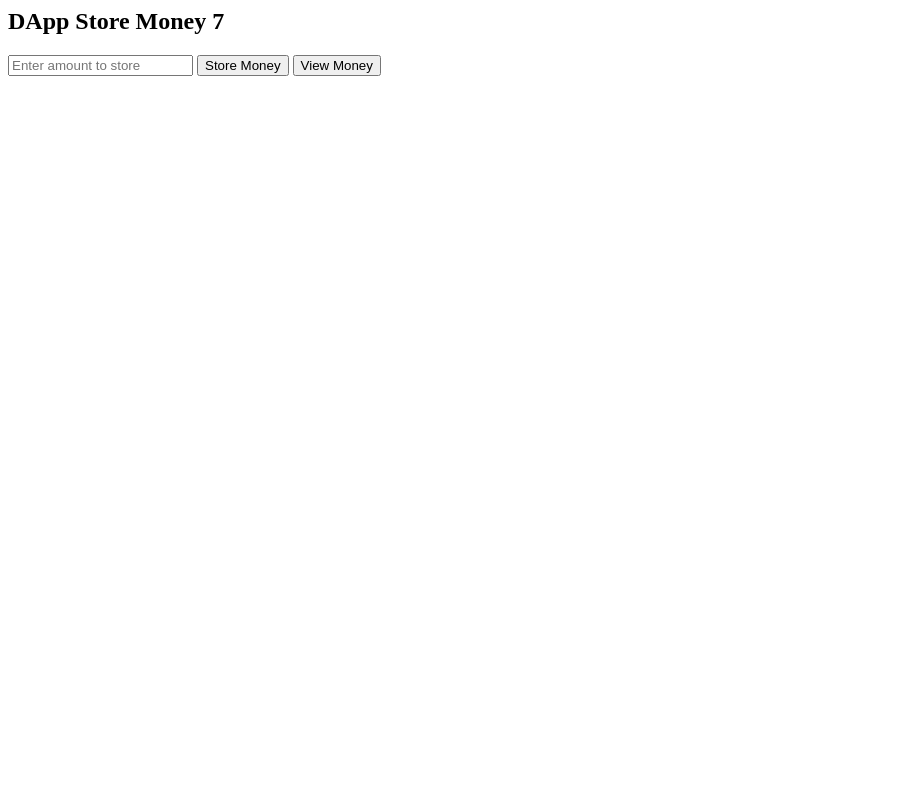
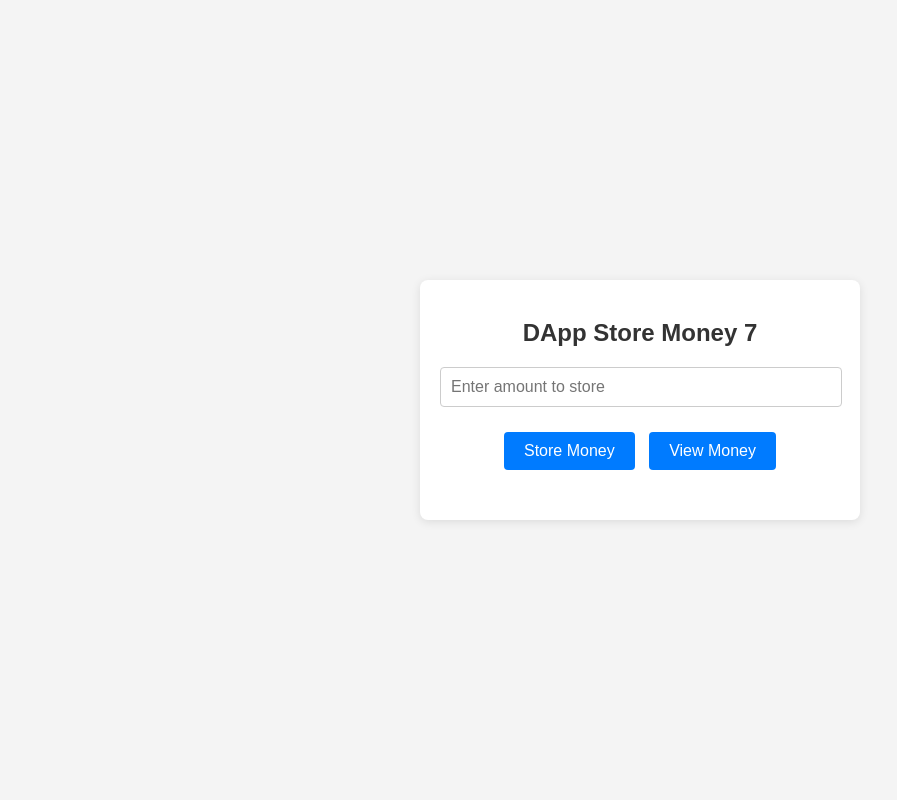
Before and after one commit to teohteiktoe/20240823-dapp, a Flask app: page / in a window 1280 px wide. Shown: the whole page, without its empty margins (0-897 px from the left). Run offline with Flask 3, Linux system fonts and the light colour scheme; some libraries are stand-ins or nearby versions.

Commit message:
Update index.html

```diff
--- a/templates/index.html
+++ b/templates/index.html
@@ -1,16 +1,89 @@
+<!DOCTYPE html>
+<html lang="en">
+<head>
+    <meta charset="UTF-8">
+    <meta name="viewport" content="width=device-width, initial-scale=1.0">
+    <title>DApp Store Money 7</title>
+    <style>
+        body {
+            font-family: Arial, sans-serif;
+            background-color: #f4f4f4;
+            display: flex;
+            justify-content: center;
+            align-items: center;
+            height: 100vh;
+            margin: 0;
+        }
+        .container {
+            background-color: #ffffff;
+            padding: 20px;
+            border-radius: 8px;
+            box-shadow: 0 2px 10px rgba(0, 0, 0, 0.1);
+            width: 90%;
+            max-width: 400px;
+            text-align: center;
+        }
+        h2 {
+            color: #333;
+            margin-bottom: 20px;
+        }
+        input[type="number"] {
+            width: calc(100% - 20px);
+            padding: 10px;
+            margin-bottom: 15px;
+            border: 1px solid #ccc;
+            border-radius: 4px;
+            font-size: 16px;
+        }
+        .btn {
+            padding: 10px 20px;
+            background-color: #007bff;
+            color: #fff;
+            border: none;
+            border-radius: 4px;
+            cursor: pointer;
+            font-size: 16px;
+            margin: 10px 5px;
+            transition: background-color 0.3s;
+        }
+        .btn:hover {
+            background-color: #0056b3;
+        }
+        p {
+            font-size: 16px;
+            color: #555;
+            margin-top: 20px;
+        }
+        @media (min-width: 768px) {
+            .container {
+                width: 60%;
+            }
+        }
+        @media (min-width: 1024px) {
+            .container {
+                width: 40%;
+            }
+        }
+    </style>
+</head>
+<body>
+
+    <div class="container">
         <h2>DApp Store Money 7</h2>
 
         <input type="number" id="store_number" placeholder="Enter amount to store">
+        <div>
             <button class="btn" onclick="store_value()">Store Money</button>
             <button class="btn" onclick="get_value()">View Money</button>
+        </div>
         <p id="stored_number"></p>
+    </div>
 
     <script src="https://cdn.jsdelivr.net/npm/web3@1.5.2/dist/web3.min.js"></script>
 
     <script>
-    //0xf3657f2537f87607b7145989735b1a5d8c150c53
-    const contract_address="0xf3657f2537f87607b7145989735b1a5d8c150c53";
-    const abi=[
+        const contract_address = "0xf3657f2537f87607b7145989735b1a5d8c150c53";
+        const abi = [
             {
                 "inputs": [
                     {
@@ -40,19 +113,22 @@
         ];
 
         const web3 = new Web3(Web3.givenProvider);
-    const contract = new web3.eth.Contract(abi,contract_address);
+        const contract = new web3.eth.Contract(abi, contract_address);
 
         async function store_value() {
             const accounts = await web3.eth.requestAccounts();
             const value = document.getElementById("store_number").value;
             console.log(accounts[0]);
             console.log(value);
-        await contract.methods.store_m(value).send({from:accounts[0]});
+            await contract.methods.store_m(value).send({ from: accounts[0] });
         }
 
         async function get_value() {
-        const stored_value = await contract.methods.retrieve_m().call()
-        console.log(stored_value)
-        document.getElementById("stored_number").innerText = stored_value;
+            const stored_value = await contract.methods.retrieve_m().call();
+            console.log(stored_value);
+            document.getElementById("stored_number").innerText = "Stored Value: " + stored_value;
         }
     </script>
+
+</body>
+</html>
```
Lines whose indentation alone changed are shown as unchanged.
